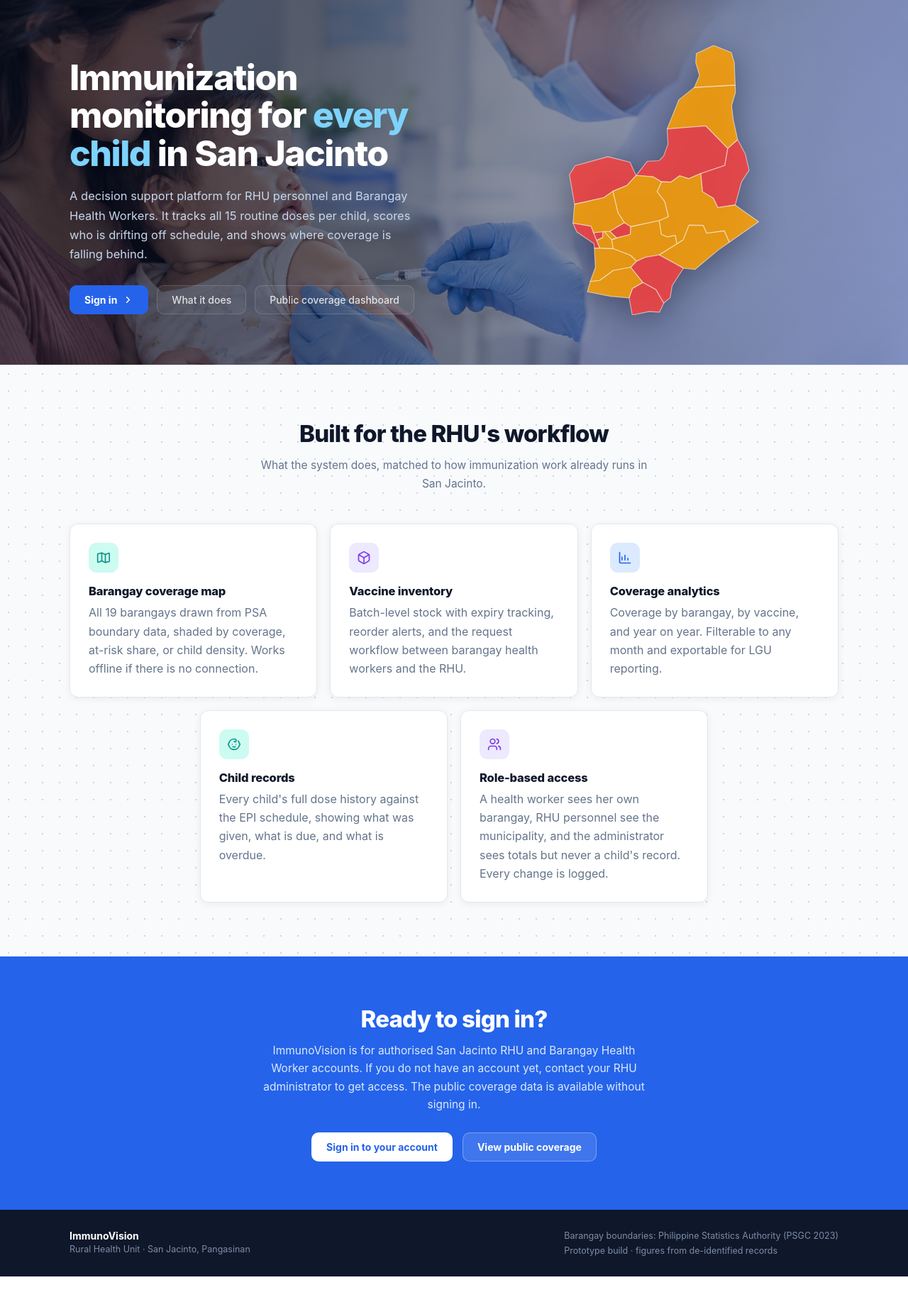
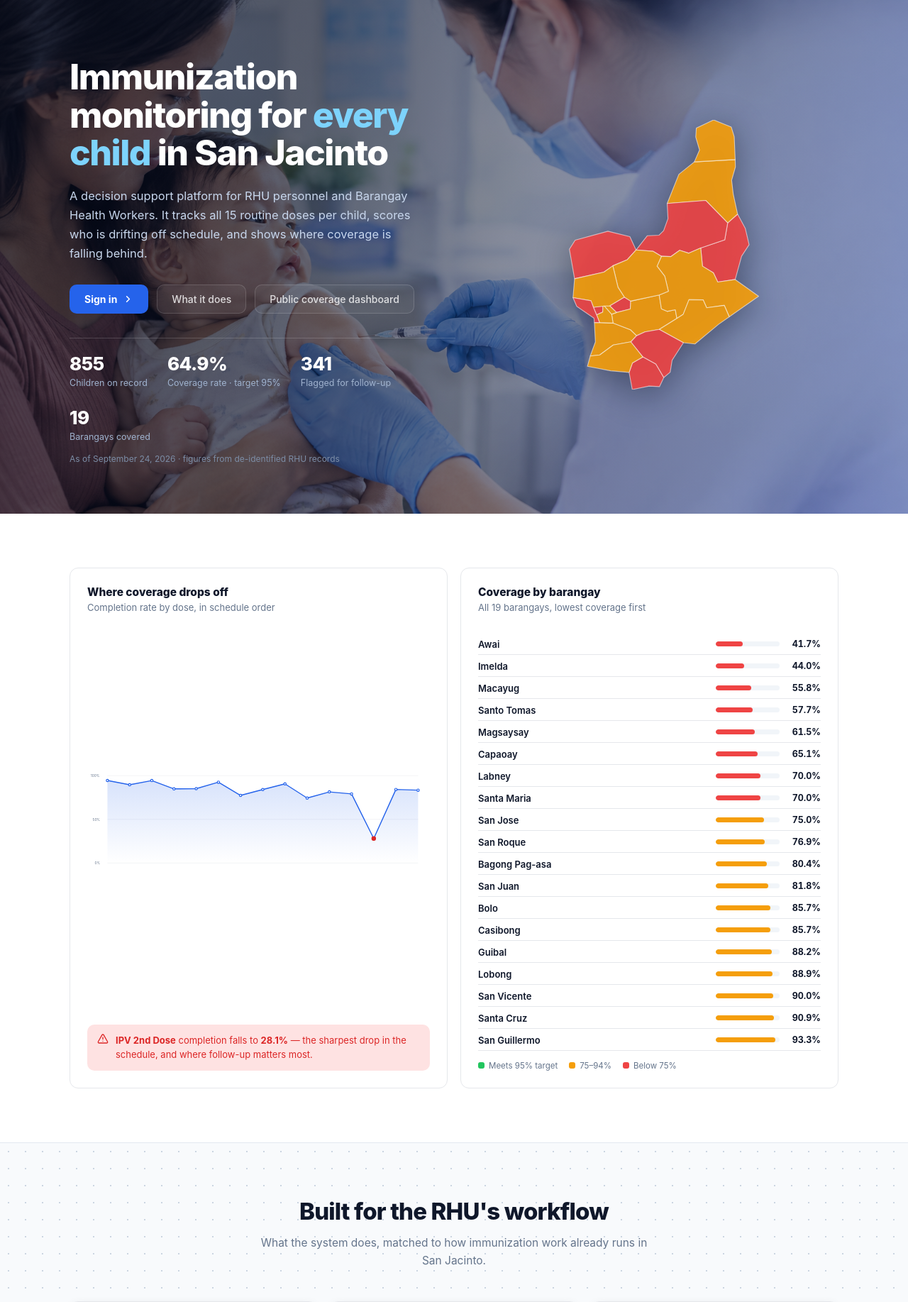
Before and after one commit to Cloudzz00/pre-final, a Flask app: page / in a window 1280 px wide. Shown: the part 67-1902 px from the top of the page at 71% size. Before the commit the page ends 1866 px from the top, so only its background shows below. Run offline with Flask 3, Linux system fonts and the light colour scheme.

Commit message:
Wire computed coverage stats into the landing page (#1)
The homepage route already computed headline stats, the dose completion
dip curve, and the barangay breakdown, but landing.html never rendered
them. Add a hero stat row (children on record, coverage rate, at-risk
count, barangays, as-of date) and a coverage-detail section using the
lp-panels/lp-bgy/lp-legend CSS that was already written but unused,
showing the dose drop-off chart with its dip callout alongside the
per-barangay ranking.

Co-authored-by: Claude <noreply@anthropic.com>

```diff
--- a/Capstone/templates/landing.html
+++ b/Capstone/templates/landing.html
@@ -91,6 +91,16 @@
 .lp-hero h1 em { font-style: normal; color: #7dd3fc; }
 .lp-hero p.lead { color: #c7d6ec; font-size: 16.5px; line-height: 1.65; max-width: 48ch; margin: 20px 0 0; }
 .lp-actions { display: flex; gap: 12px; flex-wrap: wrap; margin-top: 30px; }
+.lp-stats {
+  display: flex; flex-wrap: wrap; gap: 28px; margin-top: 34px;
+  padding-top: 22px; border-top: 1px solid rgba(255,255,255,.16);
+}
+.lp-stats .s b {
+  display: block; font-size: 26px; font-weight: 800; letter-spacing: -.02em;
+  color: #fff; line-height: 1.1;
+}
+.lp-stats .s span { display: block; font-size: 12.5px; color: #9fb2ce; margin-top: 4px; }
+.lp-asof { font-size: 12px; color: #7c8da6; margin-top: 16px; }
 
 /* Coverage leads at full width with the 95% target shown, because a rate means
    nothing without the line it is measured against. The three supporting counts
@@ -165,6 +175,22 @@
 .lp-bgy-row .p { font-size: 12.5px; font-weight: 700; text-align: right; font-variant-numeric: tabular-nums; }
 .lp-map path { stroke: var(--navy-950); stroke-width: 3; stroke-linejoin: round; }
 .lp-legend { display: flex; flex-wrap: wrap; gap: 8px 16px; margin-top: 14px; font-size: 11.5px; color: var(--text-secondary); }
+
+/* dose completion curve - the drop-off is the argument for the system, so the
+   dip point gets its own marker and callout rather than blending into the line. */
+.lp-curve { width: 100%; height: auto; display: block; }
+.lp-curve .fill { fill: url(#lpCurveFill); }
+.lp-curve .line { fill: none; stroke: var(--primary); stroke-width: 3; stroke-linecap: round; stroke-linejoin: round; }
+.lp-curve .grid { stroke: var(--border); stroke-width: 1; }
+.lp-curve .dot { fill: var(--card-bg); stroke: var(--primary); stroke-width: 2.5; }
+.lp-curve .dot.dip { fill: var(--red); stroke: var(--red); r: 5.5; }
+.lp-curve .axis-lbl { font-size: 10px; fill: var(--text-secondary); }
+.lp-dip-callout {
+  display: flex; align-items: flex-start; gap: 10px; margin-top: 14px;
+  padding: 12px 14px; border-radius: 10px; background: var(--red-bg); color: var(--red);
+  font-size: 13px; line-height: 1.55;
+}
+.lp-dip-callout b { color: inherit; }
 .lp-legend span { display: inline-flex; align-items: center; gap: 6px; }
 .lp-legend i { width: 9px; height: 9px; border-radius: 3px; display: inline-block; }
 
@@ -225,6 +251,14 @@
         <a class="lp-btn ghost" href="#capabilities" aria-label="Scroll to capabilities section">What it does</a>
         <a class="lp-btn ghost" href="{{ url_for('auth.public_coverage') }}">Public coverage dashboard</a>
       </div>
+
+      <div class="lp-stats">
+        <div class="s"><b>{{ total_children }}</b><span>Children on record</span></div>
+        <div class="s"><b>{{ coverage_rate }}%</b><span>Coverage rate &middot; target 95%</span></div>
+        <div class="s"><b>{{ at_risk }}</b><span>Flagged for follow-up</span></div>
+        <div class="s"><b>{{ barangay_count }}</b><span>Barangays covered</span></div>
+      </div>
+      <div class="lp-asof">As of {{ as_of }} &middot; figures from de-identified RHU records</div>
     </div>
 
     {# The map is what the system produces, so it leads. Figures sit beneath it,
@@ -247,6 +281,71 @@
     </div>
   </div>
 </header>
+
+<section class="lp-section" aria-label="Coverage detail">
+  <div class="lp-wrap">
+    <div class="lp-panels">
+      <div class="lp-panel">
+        <h3>Where coverage drops off</h3>
+        <div class="sub">Completion rate by dose, in schedule order</div>
+        <div class="grow">
+          <svg viewBox="0 0 1020 320" class="lp-curve" role="img"
+               aria-label="Coverage completion by dose, from {{ curve[0].pct if curve else 0 }}% down to {{ dip_pct }}% at {{ dip_name }}.">
+            <defs>
+              <linearGradient id="lpCurveFill" x1="0" y1="0" x2="0" y2="1">
+                <stop offset="0%" stop-color="var(--primary)" stop-opacity=".18"/>
+                <stop offset="100%" stop-color="var(--primary)" stop-opacity="0"/>
+              </linearGradient>
+            </defs>
+            <line class="grid" x1="60" y1="30" x2="985" y2="30"/>
+            <line class="grid" x1="60" y1="160" x2="985" y2="160"/>
+            <line class="grid" x1="60" y1="290" x2="985" y2="290"/>
+            <text class="axis-lbl" x="10" y="34">100%</text>
+            <text class="axis-lbl" x="16" y="164">50%</text>
+            <text class="axis-lbl" x="22" y="294">0%</text>
+            {% if curve %}
+            <path class="fill" d="M {{ curve[0].x }},290 L {{ curve_points }} L {{ curve[-1].x }},290 Z"></path>
+            <polyline class="line" points="{{ curve_points }}"></polyline>
+            {% for c in curve %}
+            <circle class="dot{{ ' dip' if c.name == dip_name else '' }}" cx="{{ c.x }}" cy="{{ c.y }}" r="{{ 5.5 if c.name == dip_name else 3.5 }}">
+              <title>{{ c.name }}: {{ c.pct }}%</title>
+            </circle>
+            {% endfor %}
+            {% endif %}
+          </svg>
+        </div>
+        {% if dip %}
+        <div class="lp-dip-callout">
+          {{ icon('alert-triangle', 16, 2) }}
+          <span><b>{{ dip_name }}</b> completion falls to <b>{{ dip_pct }}%</b> &mdash; the sharpest drop in the
+            schedule, and where follow-up matters most.</span>
+        </div>
+        {% endif %}
+      </div>
+
+      <div class="lp-panel">
+        <h3>Coverage by barangay</h3>
+        <div class="sub">All {{ barangay_count }} barangays, lowest coverage first</div>
+        <div class="lp-bgy">
+          {% for r in by_barangay %}
+          <div class="lp-bgy-row">
+            <span class="n">{{ r.barangay }}</span>
+            <span class="progress-track">
+              <span class="progress-fill {{ coverage_color(r.coverage, r.children) }}" style="width:{{ r.coverage }}%"></span>
+            </span>
+            <span class="p">{{ r.coverage }}%</span>
+          </div>
+          {% endfor %}
+        </div>
+        <div class="lp-legend">
+          <span><i style="background:#22c55e"></i>Meets 95% target</span>
+          <span><i style="background:#f59e0b"></i>75&ndash;94%</span>
+          <span><i style="background:#ef4444"></i>Below 75%</span>
+        </div>
+      </div>
+    </div>
+  </div>
+</section>
 
 <section class="lp-section lp-section-tinted" id="capabilities">
   <div class="lp-wrap">
```
